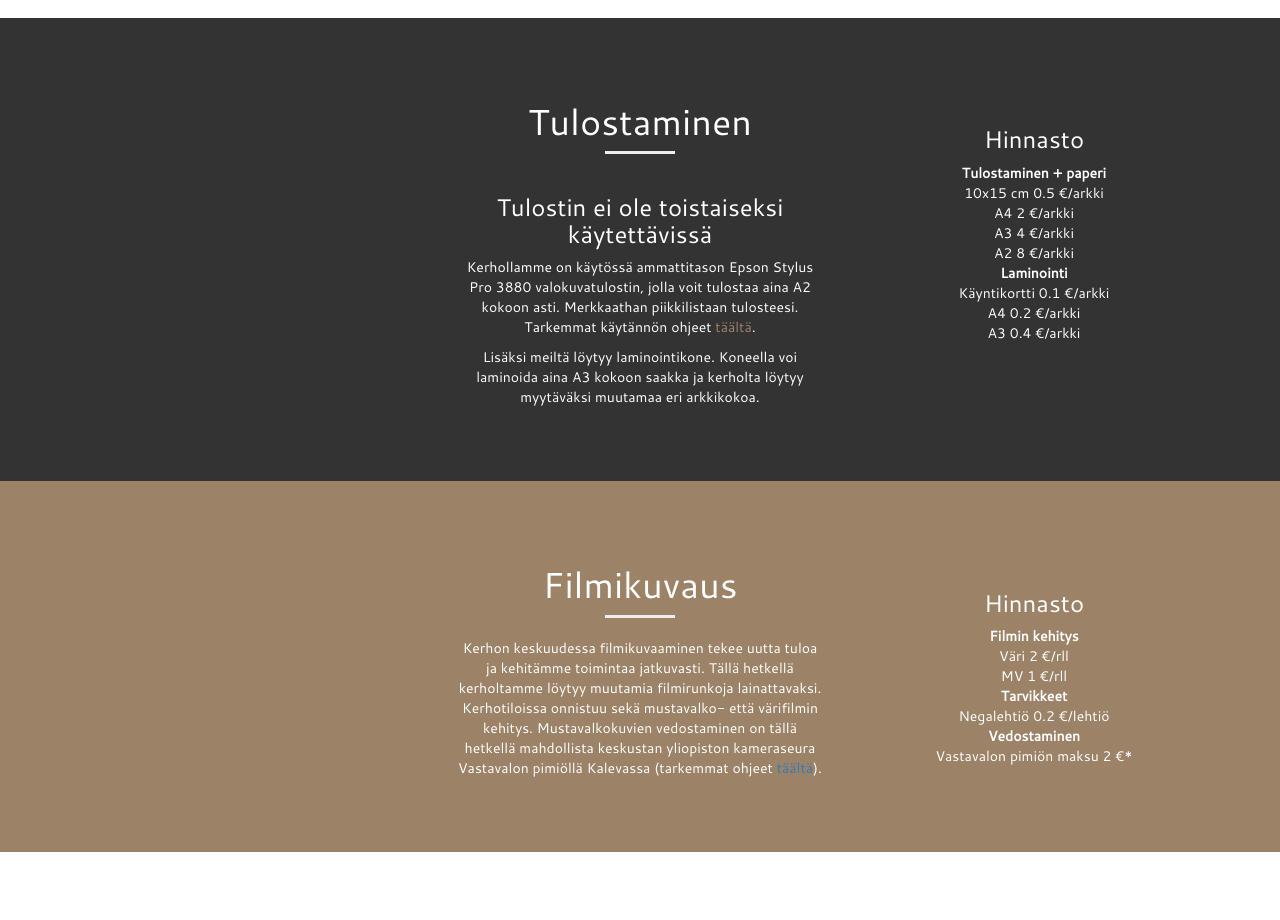
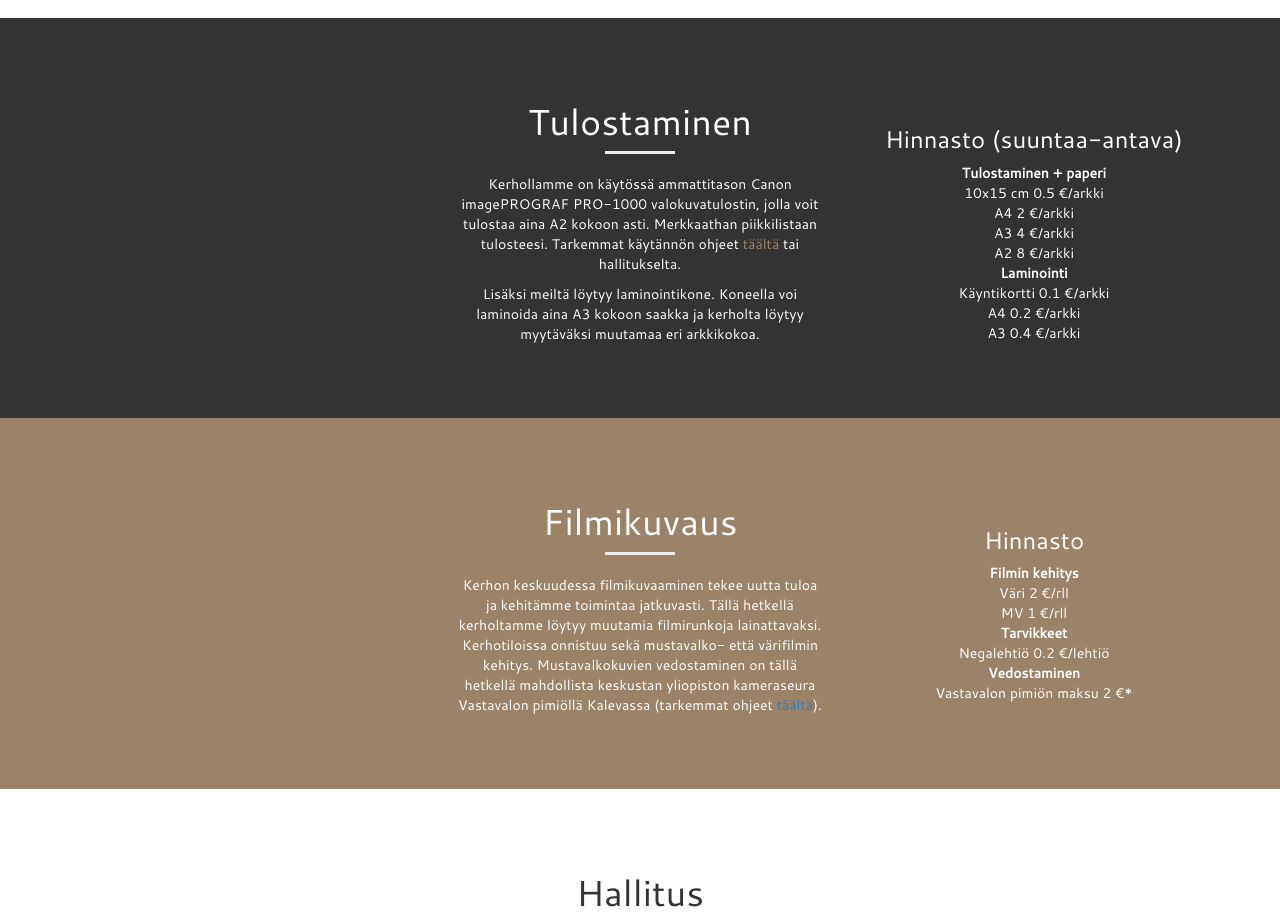
Before and after one commit to TT-kamerat/ttkamerat.fi, a Gatsby site: page / in a window 1280 px wide. Shown: the part 2920-3840 px from the top of the page. Built offline with nearby package versions, Linux system fonts and the light colour scheme; Gatsby itself is replaced by a stand-in of ours.

Commit message:
Update printer information and price list title
Price list is not fixed currently because no costs have been calculated for current printer.

```diff
--- a/src/components/sections/PrintingSection.js
+++ b/src/components/sections/PrintingSection.js
@@ -17,8 +17,8 @@ class PrintingSection extends Component {
     var pricelistJSX = [];
 
     const header = {
-      [language.FINNISH] : 'Hinnasto',
-      [language.ENGLISH] : 'Price list'
+      [language.FINNISH] : 'Hinnasto (suuntaa-antava)',
+      [language.ENGLISH] : 'Price list (approximate)'
     }
 
     pricelistJSX.push(<h3 key={'head'} className={'price-header'}>{header[this.props.lang]}</h3>);
@@ -40,8 +40,8 @@ class PrintingSection extends Component {
     }
 
     const content = {
-      [language.ENGLISH]: <div><h3>Our printer is currently not in use</h3><p>We have pro-grade Epson Stylus Pro 3880 photo printer for printing up to A2 sized pictures. Mark up your usage to the tab. For detailed instructions to use the printer check <a href={printing}>here</a>.</p><p>We also have a laminating machine. The machine fits up to A3 sized laminating sleeves. There is a few different sized sheets at the club to buy.</p></div>,
-      [language.FINNISH]: <div><h3>Tulostin ei ole toistaiseksi käytettävissä</h3><p>Kerhollamme on käytössä ammattitason Epson Stylus Pro 3880 valokuvatulostin, jolla voit tulostaa aina A2 kokoon asti. Merkkaathan piikkilistaan tulosteesi. Tarkemmat käytännön ohjeet <a href={printing}>täältä</a>.</p><p>Lisäksi meiltä löytyy laminointikone. Koneella voi laminoida aina A3 kokoon saakka ja kerholta löytyy myytäväksi muutamaa eri arkkikokoa.</p></div>
+      [language.ENGLISH]: <div><p>We have pro-grade Canon imagePROGRAF PRO-1000 photo printer for printing up to A2 sized pictures. Mark up your usage to the tab. For detailed instructions to use the printer check <a href={printing}>here</a> or feel free to ask a board member.</p><p>We also have a laminating machine. The machine fits up to A3 sized laminating sleeves. There is a few different sized sheets at the club to buy.</p></div>,
+      [language.FINNISH]: <div><p>Kerhollamme on käytössä ammattitason Canon imagePROGRAF PRO-1000 valokuvatulostin, jolla voit tulostaa aina A2 kokoon asti. Merkkaathan piikkilistaan tulosteesi. Tarkemmat käytännön ohjeet <a href={printing}>täältä</a> tai hallitukselta.</p><p>Lisäksi meiltä löytyy laminointikone. Koneella voi laminoida aina A3 kokoon saakka ja kerholta löytyy myytäväksi muutamaa eri arkkikokoa.</p></div>
     }
 
     const prices = [
```
